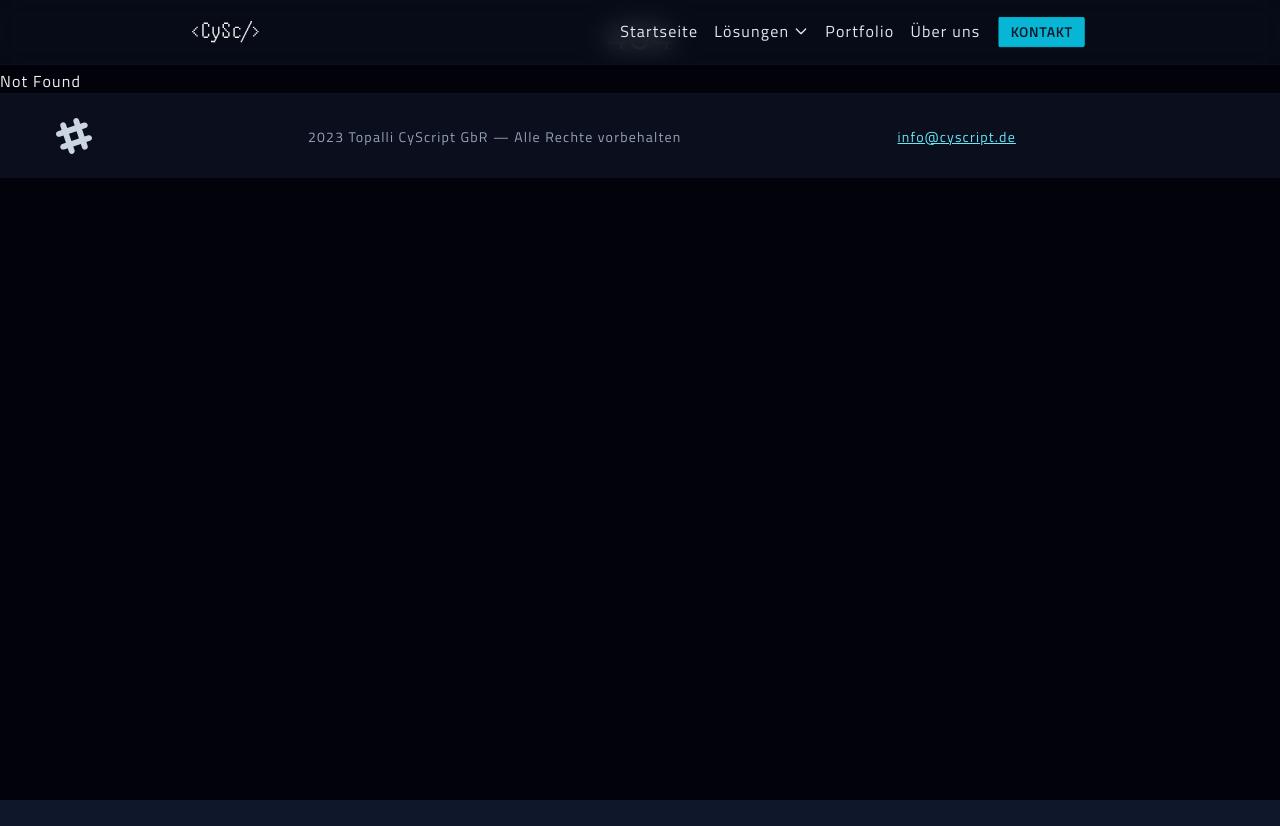
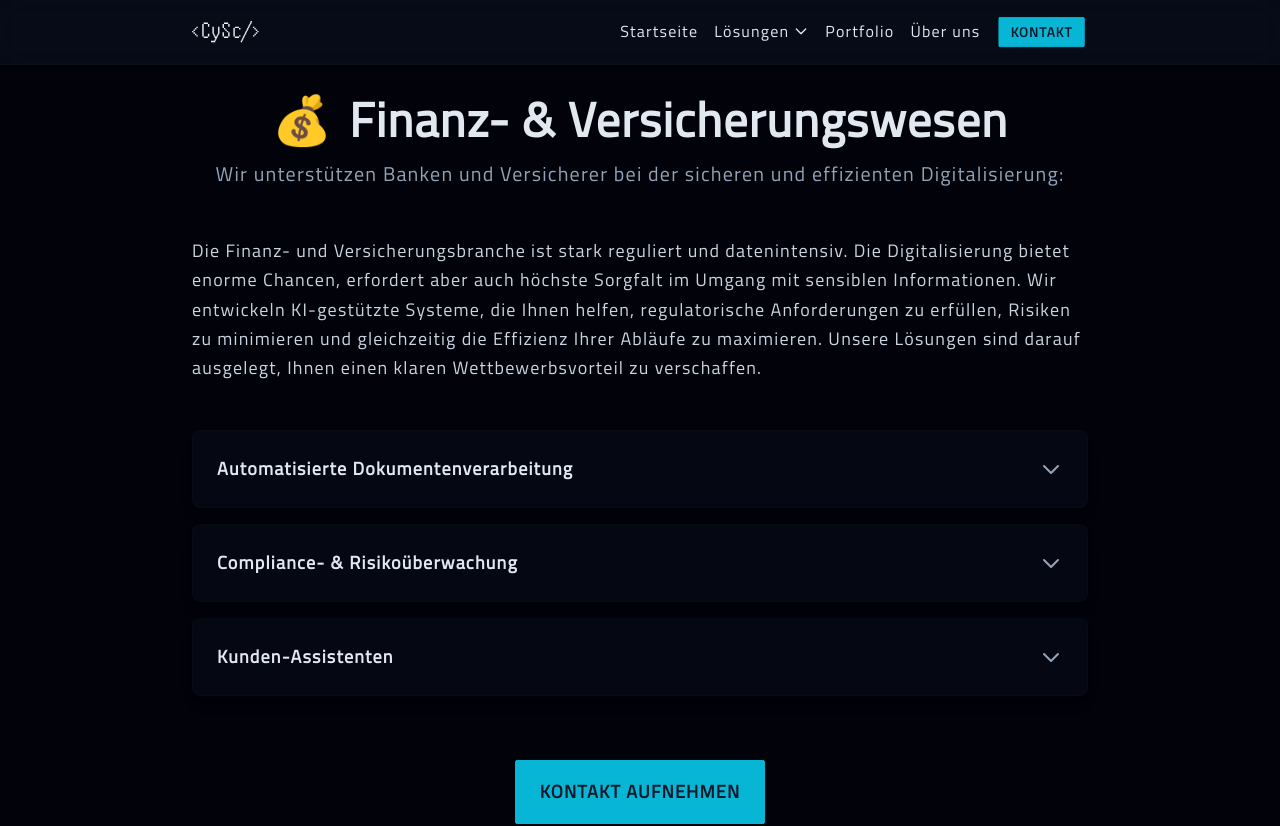
Before and after one commit to Nderim1/cyscSolutions, a SvelteKit app: page /finance in a window 1280 px wide. Before the commit this address had no page. Shown: the top 826 px of the page. Before the commit the page ends 800 px from the top, so only its background shows below. Built offline with nearby package versions, Linux system fonts and the light colour scheme.

Commit message:
fix industries

```diff
--- a/src/lib/components/Header.svelte
+++ b/src/lib/components/Header.svelte
@@ -8,7 +8,7 @@
 	let isSolutionsOpen = false;
 
 	const navItems = [
-		{ href: '#home', text: 'Startseite' },
+		{ href: '/', text: 'Startseite' },
 		{
 			text: 'Lösungen',
 			children: [
@@ -18,9 +18,9 @@
 				{ href: '/manufacturing', text: 'für 🏭 Produktion & Fertigung' }
 			]
 		},
-		{ href: '#portfolio', text: 'Portfolio' },
-		{ href: '#about', text: 'Über uns' },
-		{ href: '#contact', text: 'Kontakt', isButton: true }
+		{ href: '/#portfolio', text: 'Portfolio' },
+		{ href: '/#about', text: 'Über uns' },
+		{ href: '/#contact', text: 'Kontakt', isButton: true }
 	];
 
 	const toggleNav = () => {
@@ -204,7 +204,7 @@
 								>
 							</button>
 							{#if isSolutionsOpen}
-								<div class="pl-4" id="solutions-menu">
+								<div class="pl-4">
 									{#each item.children as child}
 										<a href={child.href} class="block hover:text-cyan-300">{child.text}</a>
 									{/each}
--- /dev/null
+++ b/src/lib/components/IndustryPage.svelte
@@ -0,0 +1,86 @@
+<script>
+	export let icon;
+	export let title;
+	export let description;
+	export let longDescription;
+	export let features;
+	import { onMount } from 'svelte';
+	import { fly, slide } from 'svelte/transition';
+
+	let ready = false;
+	let openIndex = null;
+
+	const toggleFeature = (index) => {
+		openIndex = openIndex === index ? null : index;
+	};
+
+	onMount(() => {
+		ready = true;
+	});
+</script>
+
+{#if ready}
+	<div class="container mx-auto px-4 py-24 text-slate-200">
+		<div class="max-w-4xl mx-auto">
+			<header in:fly={{ y: 20, duration: 500, delay: 300 }} class="text-center mb-12">
+				<h1 class="text-5xl font-bold mb-4">
+					<span class="mr-4">{icon}</span>{title}
+				</h1>
+				<p class="text-xl text-slate-400">{description}</p>
+			</header>
+
+			<section in:fly={{ y: 20, duration: 500, delay: 400 }} class="mb-12">
+				<p class="text-lg text-slate-300 leading-relaxed whitespace-pre-line">
+					{longDescription}
+				</p>
+			</section>
+
+			<main>
+				<ul class="space-y-4">
+					{#each features as feature, i}
+						<li
+							in:fly={{ y: 20, duration: 500, delay: 600 + i * 100 }}
+							class="bg-base-200/40 rounded-lg shadow-lg border border-base-300/20 overflow-hidden transition-all duration-300"
+						>
+							<button
+								on:click={() => toggleFeature(i)}
+								class="w-full text-left p-6 flex justify-between items-center hover:bg-base-300/20 transition-colors"
+							>
+								<h3 class="text-lg font-semibold text-slate-200">{feature.title}</h3>
+								<svg
+									class="w-6 h-6 text-slate-400 transition-transform duration-300 transform"
+									class:rotate-180={openIndex === i}
+									fill="none"
+									stroke="currentColor"
+									viewBox="0 0 24 24"
+									xmlns="http://www.w3.org/2000/svg"
+									><path
+										stroke-linecap="round"
+										stroke-linejoin="round"
+										stroke-width="2"
+										d="M19 9l-7 7-7-7"
+									/></svg
+								>
+							</button>
+							{#if openIndex === i}
+								<div transition:slide={{ duration: 300 }} class="px-6 pb-6 text-slate-400">
+									<p>{feature.details}</p>
+								</div>
+							{/if}
+						</li>
+					{/each}
+				</ul>
+			</main>
+
+			<footer class="text-center mt-16">
+				<a
+					in:fly={{ y: 20, duration: 500, delay: 1000 }}
+					href="#contact"
+					class="btn btn-primary btn-lg text-base-100 hover:no-underline rounded-sm"
+				>
+					Kontakt aufnehmen
+				</a>
+			</footer>
+		</div>
+	</div>
+{/if}
--- /dev/null
+++ b/src/routes/finance/+page.svelte
@@ -0,0 +1,26 @@
+<script>
+	import IndustryPage from '$lib/components/IndustryPage.svelte';
+
+	const pageData = {
+		icon: '💰',
+		title: 'Finanz- & Versicherungswesen',
+		description: 'Wir unterstützen Banken und Versicherer bei der sicheren und effizienten Digitalisierung:',
+		longDescription: `Die Finanz- und Versicherungsbranche ist stark reguliert und datenintensiv. Die Digitalisierung bietet enorme Chancen, erfordert aber auch höchste Sorgfalt im Umgang mit sensiblen Informationen. Wir entwickeln KI-gestützte Systeme, die Ihnen helfen, regulatorische Anforderungen zu erfüllen, Risiken zu minimieren und gleichzeitig die Effizienz Ihrer Abläufe zu maximieren. Unsere Lösungen sind darauf ausgelegt, Ihnen einen klaren Wettbewerbsvorteil zu verschaffen.`,
+		features: [
+			{
+				title: 'Automatisierte Dokumentenverarbeitung',
+				details: 'Beschleunigen Sie die Bearbeitung von Verträgen, Schadensmeldungen und KYC-Dokumenten. Unsere KI extrahiert und validiert relevante Daten automatisch, was die manuelle Arbeit reduziert und die Fehlerquote senkt.'
+			},
+			{
+				title: 'Compliance- & Risikoüberwachung',
+				details: 'Überwachen Sie Transaktionen und Kundenaktivitäten in Echtzeit, um verdächtige Muster zu erkennen und regulatorische Anforderungen (z.B. GwG) zu erfüllen. Unsere Systeme lernen kontinuierlich dazu und passen sich neuen Bedrohungen an.'
+			},
+			{
+				title: 'Kunden-Assistenten',
+				details: 'Bieten Sie Ihren Kunden rund um die Uhr Unterstützung bei Standardanfragen, Produktberatungen und Antragsprozessen. Dies steigert die Kundenzufriedenheit und entlastet Ihre Service-Mitarbeiter.'
+			}
+		]
+	};
+</script>
+
+<IndustryPage {...pageData} />
--- /dev/null
+++ b/src/routes/legal/+page.svelte
@@ -0,0 +1,26 @@
+<script>
+	import IndustryPage from '$lib/components/IndustryPage.svelte';
+
+	const pageData = {
+		icon: '⚖️',
+		title: 'Juristische Praxen',
+		description: 'Wir helfen Kanzleien und Notariaten, ihre Prozesse zu digitalisieren und effizienter zu gestalten:',
+		longDescription: `In der heutigen digitalen Welt stehen Kanzleien und Notariate vor der Herausforderung, ihre traditionellen Arbeitsweisen zu modernisieren, um wettbewerbsfähig zu bleiben. Wir bei CyScript verstehen die spezifischen Anforderungen der Rechtsbranche und bieten maßgeschneiderte KI-Lösungen, die nicht nur die Effizienz steigern, sondern auch höchste Sicherheitsstandards erfüllen. Unsere Werkzeuge sind darauf ausgelegt, Ihre vertraulichen Daten zu schützen und gleichzeitig den Zugriff auf wichtige Informationen zu beschleunigen.`,
+		features: [
+			{
+				title: 'Sichere Dokumentenanalyse & Vertragsprüfung',
+				details: 'Unsere KI analysiert Verträge und juristische Dokumente in Sekundenschnelle auf Risiken, relevante Klauseln und Abweichungen von Standards. Die Verarbeitung erfolgt auf Ihren Systemen, sodass keine sensiblen Daten das Haus verlassen.'
+			},
+			{
+				title: 'Intelligente Fall- und Wissensverwaltung',
+				details: 'Finden Sie sofort relevante Präzedenzfälle, Gesetze und interne Dokumente. Unsere semantische Suche versteht juristische Fachsprache und liefert präzise Ergebnisse, die Ihre Recherchezeit drastisch reduzieren.'
+			},
+			{
+				title: 'Mandanten-Chatbots',
+				details: 'Entlasten Sie Ihr Team von Routineanfragen. Unsere Chatbots können Termine koordinieren, Erstinformationen bereitstellen und häufig gestellte Fragen 24/7 beantworten, was die Mandantenzufriedenheit erhöht.'
+			}
+		]
+	};
+</script>
+
+<IndustryPage {...pageData} />
--- a/src/routes/manufacturing/+page.svelte
+++ b/src/routes/manufacturing/+page.svelte
@@ -1 +1,26 @@
-<div>hello</div>
+<script>
+	import IndustryPage from '$lib/components/IndustryPage.svelte';
+
+	const pageData = {
+		icon: '🏭',
+		title: 'Produktion & Fertigung',
+		description: 'Wir entwickeln maßgeschneiderte Lösungen für produzierende Unternehmen, um Kosten zu senken und Prozesse zu optimieren:',
+		longDescription: `In der Fertigungsindustrie sind Effizienz und Präzision entscheidend für den Erfolg. Stillstandszeiten, Lieferkettenprobleme und Qualitätsschwankungen können erhebliche Kosten verursachen. Wir bieten intelligente Lösungen, die Ihnen helfen, Ihre Produktionsprozesse zu überwachen, vorausschauende Wartung zu betreiben und Ihre Lieferkette zu optimieren. Mit unseren maßgeschneiderten Dashboards haben Sie jederzeit den vollen Überblick und können datengestützte Entscheidungen treffen.`,
+		features: [
+			{
+				title: 'Predictive Maintenance',
+				details: 'Analysieren Sie Sensordaten Ihrer Maschinen, um Ausfälle vorherzusagen, bevor sie auftreten. Planen Sie Wartungsarbeiten proaktiv, reduzieren Sie ungeplante Stillstände und verlängern Sie die Lebensdauer Ihrer Anlagen.'
+			},
+			{
+				title: 'Automatisierte Lager- und Lieferkettenüberwachung',
+				details: 'Optimieren Sie Ihre Bestände und Lieferketten durch intelligente Überwachung. Unsere Systeme prognostizieren den Bedarf, erkennen Engpässe frühzeitig und schlagen Bestellungen automatisch vor.'
+			},
+			{
+				title: 'Individuelle Dashboards für Produktions- und Qualitätskontrolle',
+				details: 'Visualisieren Sie Ihre Produktionsdaten in Echtzeit. Überwachen Sie Kennzahlen wie OEE (Overall Equipment Effectiveness), Ausschussquoten und Zykluszeiten, um die Qualität zu sichern und die Effizienz zu steigern.'
+			}
+		]
+	};
+</script>
+
+<IndustryPage {...pageData} />
--- /dev/null
+++ b/src/routes/real-estate/+page.svelte
@@ -0,0 +1,26 @@
+<script>
+	import IndustryPage from '$lib/components/IndustryPage.svelte';
+
+	const pageData = {
+		icon: '🏢',
+		title: 'Immobilienagenturen',
+		description: 'Wir machen Immobiliengeschäfte effizienter und kundenfreundlicher:',
+		longDescription: `Der Immobilienmarkt ist schnelllebig und wettbewerbsintensiv. Um erfolgreich zu sein, müssen Agenturen in der Lage sein, schnell auf Anfragen zu reagieren und ihren Kunden einen erstklassigen Service zu bieten. Unsere KI-Lösungen helfen Ihnen, Routineaufgaben zu automatisieren, damit Sie sich auf das Wesentliche konzentrieren können: den Aufbau von Kundenbeziehungen und den Abschluss von Geschäften. Von der ersten Anfrage bis zum Vertragsabschluss – wir machen Ihre Prozesse intelligenter.`,
+		features: [
+			{
+				title: 'Virtuelle Assistenten für Anfragen und Besichtigungstermine',
+				details: 'Qualifizieren Sie Anfragen automatisch vor und lassen Sie Besichtigungstermine rund um die Uhr buchen. Unser Assistent beantwortet erste Fragen und stellt sicher, dass Sie nur mit ernsthaften Interessenten sprechen.'
+			},
+			{
+				title: 'Automatisierte Vertrags- und Dokumentenerstellung',
+				details: 'Erstellen Sie Mietverträge, Exposés und andere Dokumente im Handumdrehen. Unsere KI füllt Vorlagen automatisch mit den korrekten Daten, was Zeit spart und Fehler vermeidet.'
+			},
+			{
+				title: 'Prognosen & Marktanalysen',
+				details: 'Nutzen Sie datengestützte Analysen, um den optimalen Verkaufspreis oder Mietzins für eine Immobilie zu ermitteln. Wir analysieren Marktdaten, Lage und Ausstattung, um Ihnen eine fundierte Entscheidungsgrundlage zu liefern.'
+			}
+		]
+	};
+</script>
+
+<IndustryPage {...pageData} />
```
